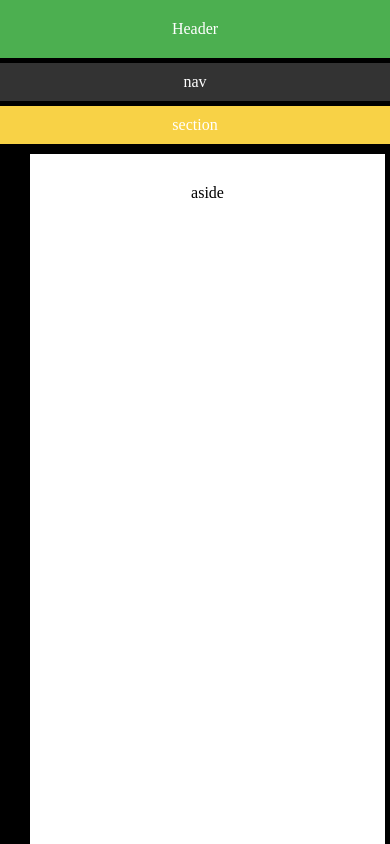
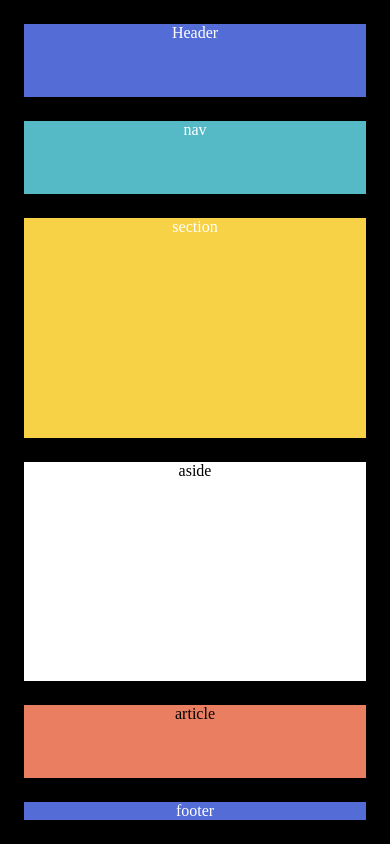
Before and after one commit to annabialeme/learning-grid, a plain HTML site: page index.html in a window 390 px wide. Shown: the top 844 px of the page. Drawn offline with Linux system fonts and the light colour scheme.

Commit message:
add: css

```diff
--- a/styles.css
+++ b/styles.css
@@ -2,40 +2,39 @@
     margin: 0;
     padding: 0;
     box-sizing: border-box;
-    background-color: black;
 }
-
 
 
 .grid-container {
     display: grid;
-    grid-template-columns: 1fr 3fr 1fr;
-    grid-template-rows: auto auto 1fr auto auto;
+    grid-template-columns: 4fr 1fr;
+    grid-template-rows: 1fr 1fr 3fr 3fr 1fr;
     grid-template-areas:
-    "header header header"
-    "nav nav nav"
-    "section section section"
-    "aside aside aside"
-    "article article article"
-    "footer footer footer";
-    gap: 5px;
+    "header header"
+    "nav nav"
+    "section aside"
+    "article aside"
+    "footer footer";
+    padding: 1.5rem;
+    gap: 1.5rem;
     height: 100vh;
+    background-color: black;
 }
 
 .header {
     grid-area: header;
-    background-color: #4CAF50;
+    background-color: #546cd6;
     color: white;
     text-align: center;
-    padding: 20px;
+
 }
 
 .nav {
     grid-area: nav;
-    background-color: #333;
+    background-color: #55bac6;
     color: white;
     text-align: center;
-    padding: 10px;
+
 }
 
 .section {
@@ -43,29 +42,38 @@
     background-color: #f8d246;
     color: white;
     text-align: center;
-    padding: 10px;
+
 }
 
 .aside {
     grid-area: aside;
     background-color: white;
     text-align: center;
-    height: 120vh;
-    margin: 5px 5px 0 5px;
-    padding: 30px;
-    margin-left: 30px;
+
 }
 .article {
     grid-area: article;
     background-color: #ea7e61;
-    margin: 5px 5px 0 5px;
     text-align: center;
-    padding: 100px;
+
 }
 .footer {
     grid-area: footer;
-    background-color: #4CAF50;
+    background-color: #546cd6;
     color: white;
     text-align: center;
-    padding: 10px;
+
 }
+
+@media (max-width:768px) {
+    .grid-container {
+        grid-template-columns: 1fr;
+        grid-template-areas:
+        "header"
+        "nav"
+        "section"
+        "aside"
+        "article"
+        "footer";
+    }
+}
```
